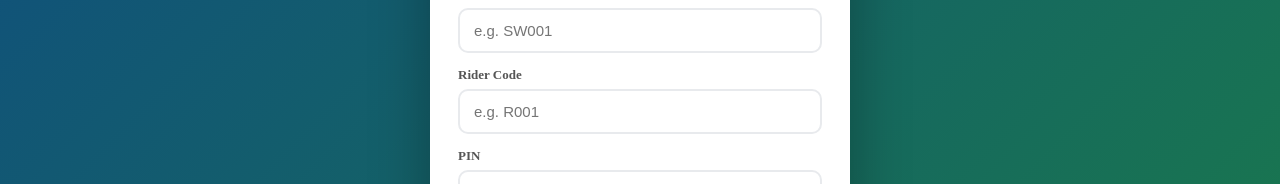
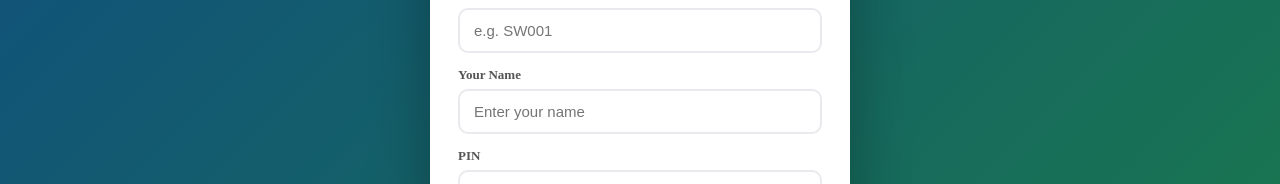
Before and after one commit to SPRING-TANZEEL/aquarun, a React (Vite) app: page / in a window 1280 px wide. Both pictures are taken after a click on the button "🚴 Rider". Shown: the part 343-527 px from the top of the page. Built offline with nearby package versions, Linux system fonts and the light colour scheme; no server answers.

Commit message:
describe what you changed

```diff
--- a/src/App.jsx
+++ b/src/App.jsx
@@ -129,16 +129,20 @@ export default function App() {
         if (!tenantData) { setError('❌ Business ID not found'); setLoading(false); return }
         if (!tenantData.is_active) { setError('❌ Account deactivated'); setLoading(false); return }
 
-        const { data: rider, error } = await supabase
+        const { data: riders, error } = await supabase
           .from('riders').select('*')
           .eq('tenant_id', tenantData.id)
-          .eq('rider_code', riderCode.toUpperCase())
-          .single()
+          .eq('is_active', true)
+
+        const rider = riders?.find(r =>
+          r.pin_code === riderPin.trim() &&
+          (riderCode.trim() === '' || r.full_name.toLowerCase().includes(riderCode.trim().toLowerCase()))
+        )
 
         if (error || !rider) { setError('❌ Rider not found'); setLoading(false); return }
         if (!rider.is_active) { setError('❌ Rider account deactivated'); setLoading(false); return }
 
-        const pinMatch = rider.pin === riderPin || rider.pin === riderPin.trim()
+        const pinMatch = true
         if (!pinMatch) { setError('❌ Incorrect PIN'); setLoading(false); return }
 
         localStorage.setItem('aquarun_tenant_id', tenantData.id)
@@ -402,9 +406,9 @@ export default function App() {
                     style={{ width: '100%', padding: '12px 14px', border: '2px solid #e8eaed', borderRadius: '10px', fontSize: '15px', outline: 'none', boxSizing: 'border-box' }} />
                 </div>
                 <div style={{ marginBottom: '14px' }}>
-                  <label style={{ fontSize: '13px', fontWeight: '600', color: '#555', display: 'block', marginBottom: '6px' }}>Rider Code</label>
+                  <label style={{ fontSize: '13px', fontWeight: '600', color: '#555', display: 'block', marginBottom: '6px' }}>Your Name</label>
                   <input type="text" value={riderCode} onChange={e => setRiderCode(e.target.value)}
-                    placeholder="e.g. R001"
+                    placeholder="Enter your name"
                     style={{ width: '100%', padding: '12px 14px', border: '2px solid #e8eaed', borderRadius: '10px', fontSize: '15px', outline: 'none', boxSizing: 'border-box' }} />
                 </div>
                 <div style={{ marginBottom: '20px' }}>
```
